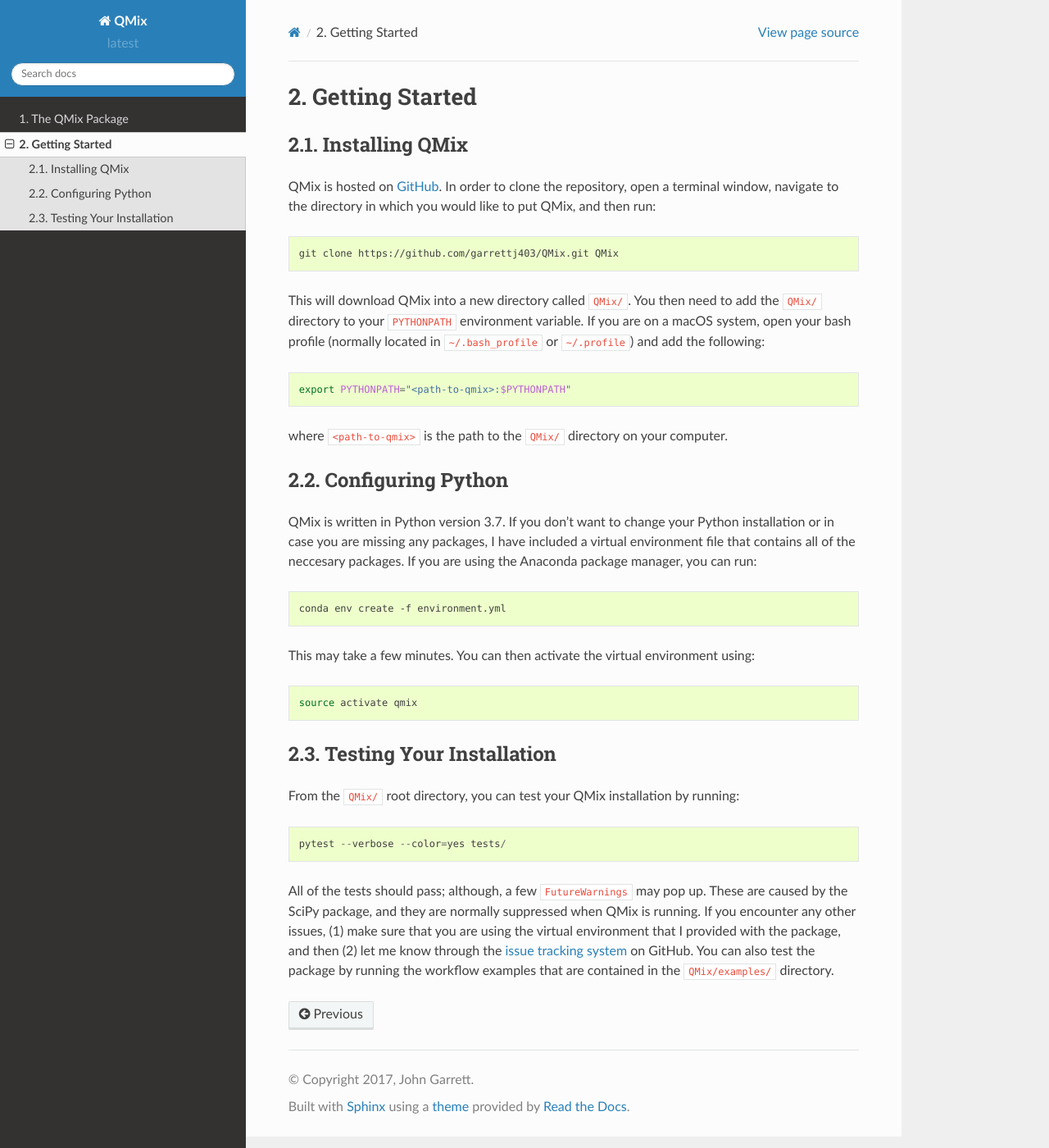
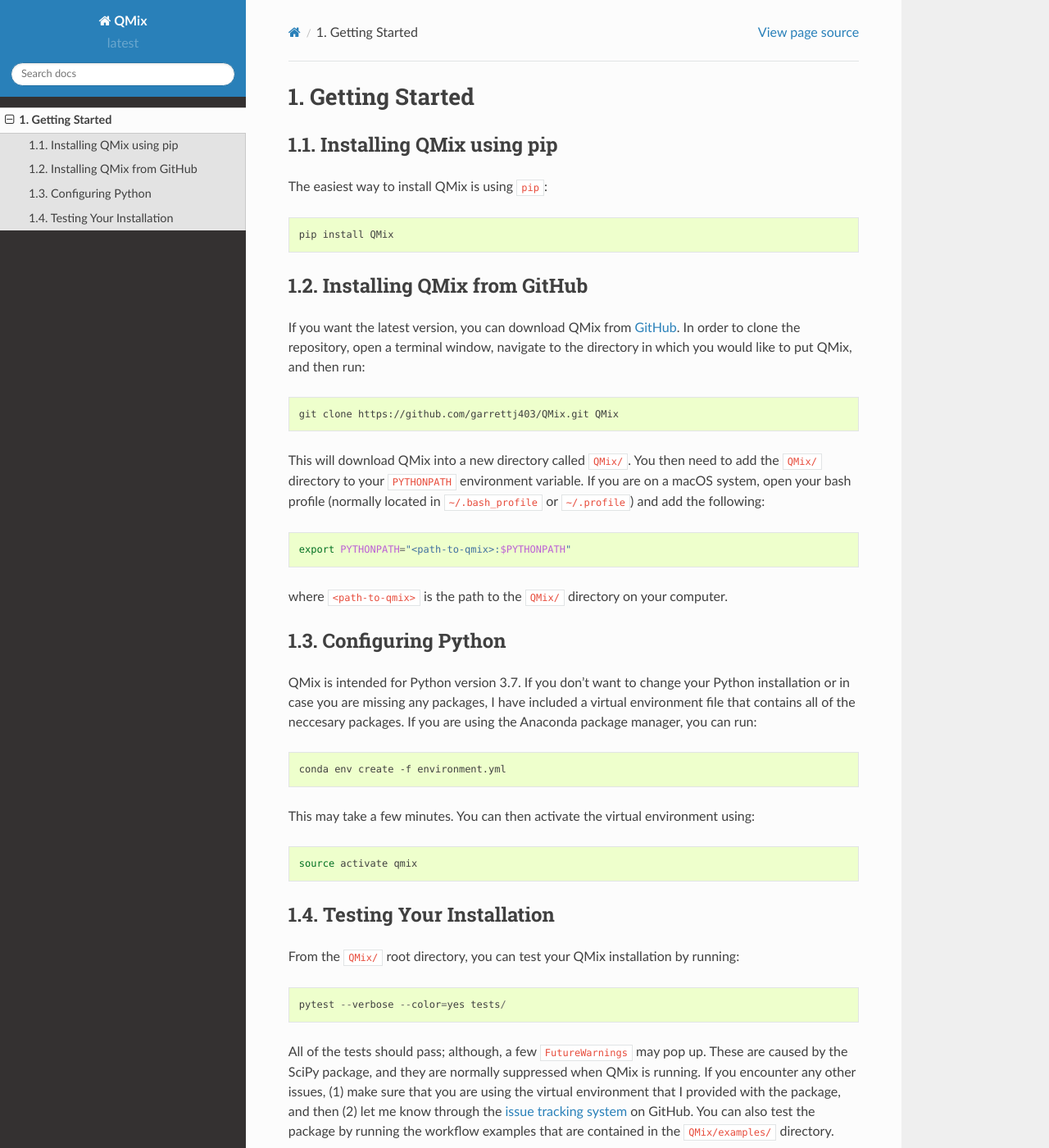
Before and after one commit to garrettj403/QMix, a Sphinx documentation site: the page built from docs/source/setup.rst, in a window 1280 px wide and 1400 px high. Shown: the whole window at 82% size. Built offline with Sphinx 7.4.7 and the Read the Docs theme 2.0.0, drawn with Linux system fonts in a browser that asks for light colours; pages that are not in the unit, such as notebooks, are missing from menus.

Commit message:
Change instructions to install via pip [ci skip]

```diff
--- a/docs/source/index.rst
+++ b/docs/source/index.rst
@@ -20,7 +20,6 @@
    :maxdepth: 2
    :numbered:
 
-   project
    setup
    single-tone-simple
    multi-tone
--- a/docs/source/setup.rst
+++ b/docs/source/setup.rst
@@ -1,10 +1,19 @@
 Getting Started
 ===============
 
-Installing QMix
----------------
+Installing QMix using pip
+-------------------------
 
-QMix is hosted on `GitHub`_. In order to clone the repository, open a terminal window, navigate to the directory in which you would like to put QMix, and then run:
+The easiest way to install QMix is using ``pip``:
+
+.. code-block:: bash
+
+   pip install QMix
+
+Installing QMix from GitHub
+---------------------------
+
+If you want the latest version, you can download QMix from `GitHub`_. In order to clone the repository, open a terminal window, navigate to the directory in which you would like to put QMix, and then run:
 
 .. _GitHub: https://github.com/garrettj403/QMix/
 
@@ -23,7 +32,7 @@
 Configuring Python
 ------------------
 
-QMix is written in Python version 3.7. If you don't want to change your Python installation or in case you are missing any packages, I have included a virtual environment file that contains all of the neccesary packages. If you are using the Anaconda package manager, you can run:
+QMix is intended for Python version 3.7. If you don't want to change your Python installation or in case you are missing any packages, I have included a virtual environment file that contains all of the neccesary packages. If you are using the Anaconda package manager, you can run:
 
 .. code-block:: bash
 
```
Also changed, not shown: README.md (+6 -1 lines).
